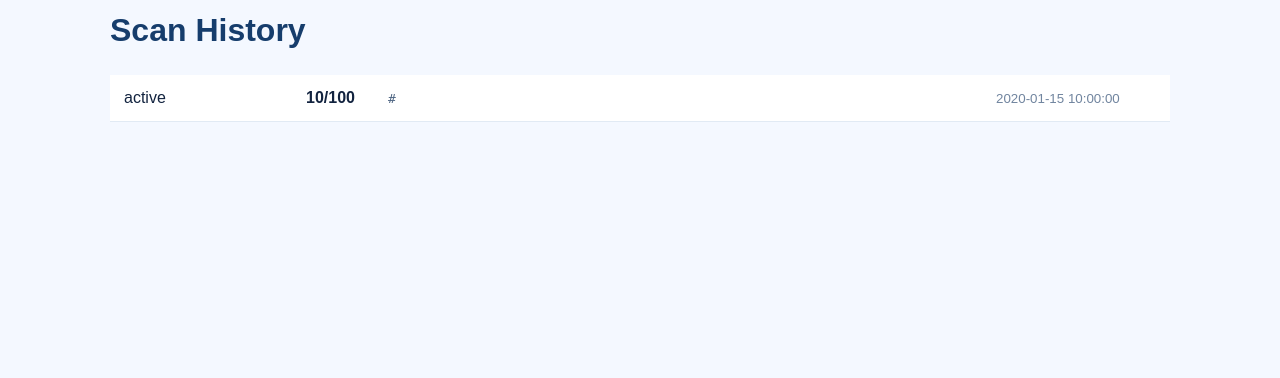
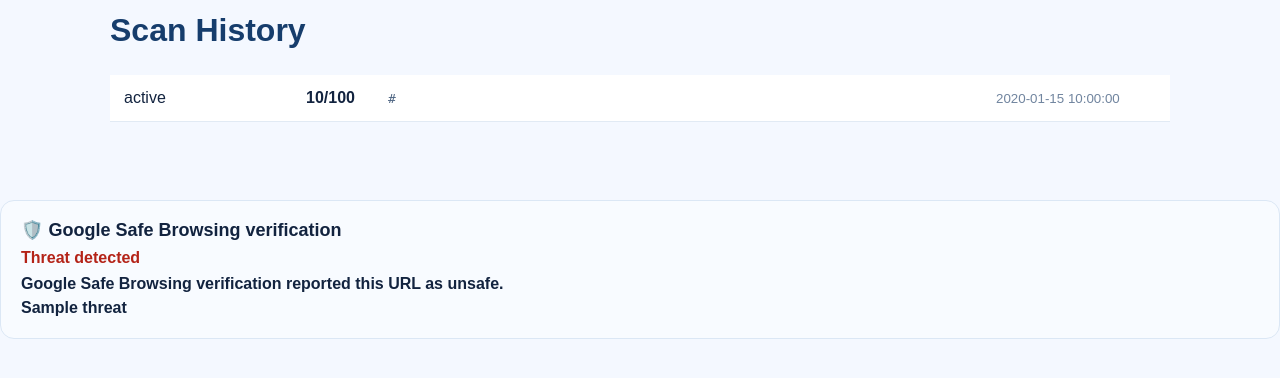
Before and after one commit to sanskar049/Safe-Link, a Flask app: template templates/history.html in a window 1280 px wide. Shown: the part 157-535 px from the top of the page. Run offline with Flask 3, Linux system fonts and the light colour scheme; the template is opened without the code that fills it: most values are stand-ins (such as "Sample title", 1, 10 or a date in 2020).

Commit message:
Add files via upload

```diff
--- a/requirements.txt
+++ b/requirements.txt
@@ -1,3 +1,3 @@
-Flask>=3.1.0
-requests>=2.31.0
-gunicorn>=23.0.0
+Flask>=3.0
+requests>=2.31
+gunicorn>=23.0
--- a/static/style.css
+++ b/static/style.css
@@ -35,3 +35,43 @@ footer{text-align:center;padding:30px;color:#71859f;border-top:1px solid #dce7f3
 .gsb-body{margin-top:8px;color:#273444;font-size:13px;line-height:1.5}
 .gsb-body code{background:#eef4fb;padding:2px 5px;border-radius:4px}
 .friendly-status-grid{display:grid;grid-template-columns:repeat(3,1fr);gap:14px;margin:18px 0}.status-card{background:#fff;border:1px solid #d7e1ec;border-radius:14px;padding:16px}.status-icon{font-size:21px}.status-title{font-size:12px;font-weight:700;text-transform:uppercase;color:#667586}.status-value{font-size:19px;font-weight:800;margin:6px 0 8px}.status-value.pass{color:#249158}.status-value.warn{color:#b77a16}.status-value.danger{color:#c33e3e}.status-help{font-size:12px;line-height:1.45;color:#394a5d;min-height:52px}.status-card details{margin-top:10px;font-size:11px;color:#738195}.status-card summary{cursor:pointer;font-weight:600}.status-card details span{display:block;margin-top:5px;font-family:monospace}@media(max-width:800px){.friendly-status-grid{grid-template-columns:1fr}}
+.friendly-status-grid{margin:0 0 20px}
+.friendly-status-grid .status-card{min-height:150px}
+.friendly-status-grid details{margin-top:8px}
+
+/* Emphasize the explanation shown under "Why this result?" */
+.why-result,
+.why-result p,
+.why-result li,
+.why-result .reason,
+.why-this-result,
+.why-this-result p,
+.why-this-result li {
+    font-weight: 700;
+}
+
+
+/* Google Safe Browsing result — positioned below the main status summary */
+.google-sb-card{
+    margin:18px 0 22px;
+    padding:18px 20px;
+    border:1px solid #dbe7f5;
+    border-radius:14px;
+    background:#f8fbff;
+}
+.google-sb-title{
+    font-size:18px;
+    font-weight:800;
+    margin-bottom:8px;
+}
+.google-sb-status{
+    font-weight:800;
+    font-size:16px;
+    margin-bottom:5px;
+}
+.google-sb-status.safe{color:#167a45}
+.google-sb-status.danger{color:#b42318}
+.google-sb-help,.google-sb-details{
+    font-weight:600;
+    line-height:1.5;
+}
--- a/templates/history.html
+++ b/templates/history.html
@@ -1 +1,15 @@
 <!doctype html><html><head><meta charset="utf-8"><meta name="viewport" content="width=device-width,initial-scale=1"><title>SafeLink History</title><link rel="stylesheet" href="/static/style.css"></head><body><nav><a class="brand" href="/">🛡️ SafeLink</a><div><a href="/">Scanner</a><a href="/history">History</a><a href="/export/csv">Export CSV</a></div></nav><main><section class="recent full"><h1>Scan History</h1>{% for r in history %}<div><span>{{r.status}}</span><b>{{r.score}}/100</b><code>{{r.url}}</code><small>{{r.scanned_at}}</small></div>{% else %}<p>No scans yet.</p>{% endfor %}</section></main></body></html>
+
+{% if result.google_safe_browsing %}
+<div class="google-sb-card">
+  <div class="google-sb-title">🛡️ Google Safe Browsing verification</div>
+  {% if result.google_safe_browsing.threats %}
+    <div class="google-sb-status danger">Threat detected</div>
+    <div class="google-sb-help">Google Safe Browsing verification reported this URL as unsafe.</div>
+    <div class="google-sb-details">{{ result.google_safe_browsing.threats|join(", ") }}</div>
+  {% else %}
+    <div class="google-sb-status safe">No known threat</div>
+    <div class="google-sb-help">No known Google Safe Browsing verification threat was returned for this URL.</div>
+  {% endif %}
+</div>
+{% endif %}
```
Also changed, not shown: templates/index.html (+28 -10 lines).
